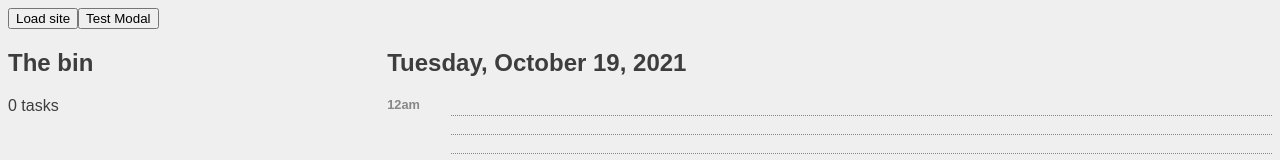
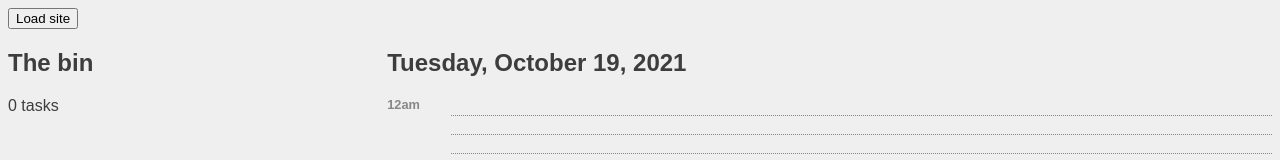
Before and after one commit to y0mbo/todo.txt, a React (Create React App) app: page / in a window 1280 px wide. Shown: the top 160 px of the page. Built offline with nearby package versions, Linux system fonts and the light colour scheme.

Commit message:
Removed test modal button.

```diff
--- a/src/components/App.js
+++ b/src/components/App.js
@@ -131,7 +131,6 @@ class App extends React.Component {
     return (
       <div className="app">
         <button onClick={this.loadSite}>Load site</button>
-        <button onClick={this.toggle}>Test Modal</button>
         {/*
         <Projects projects={this.state.projects} />
         <Contexts contexts={this.state.contexts} />
```
